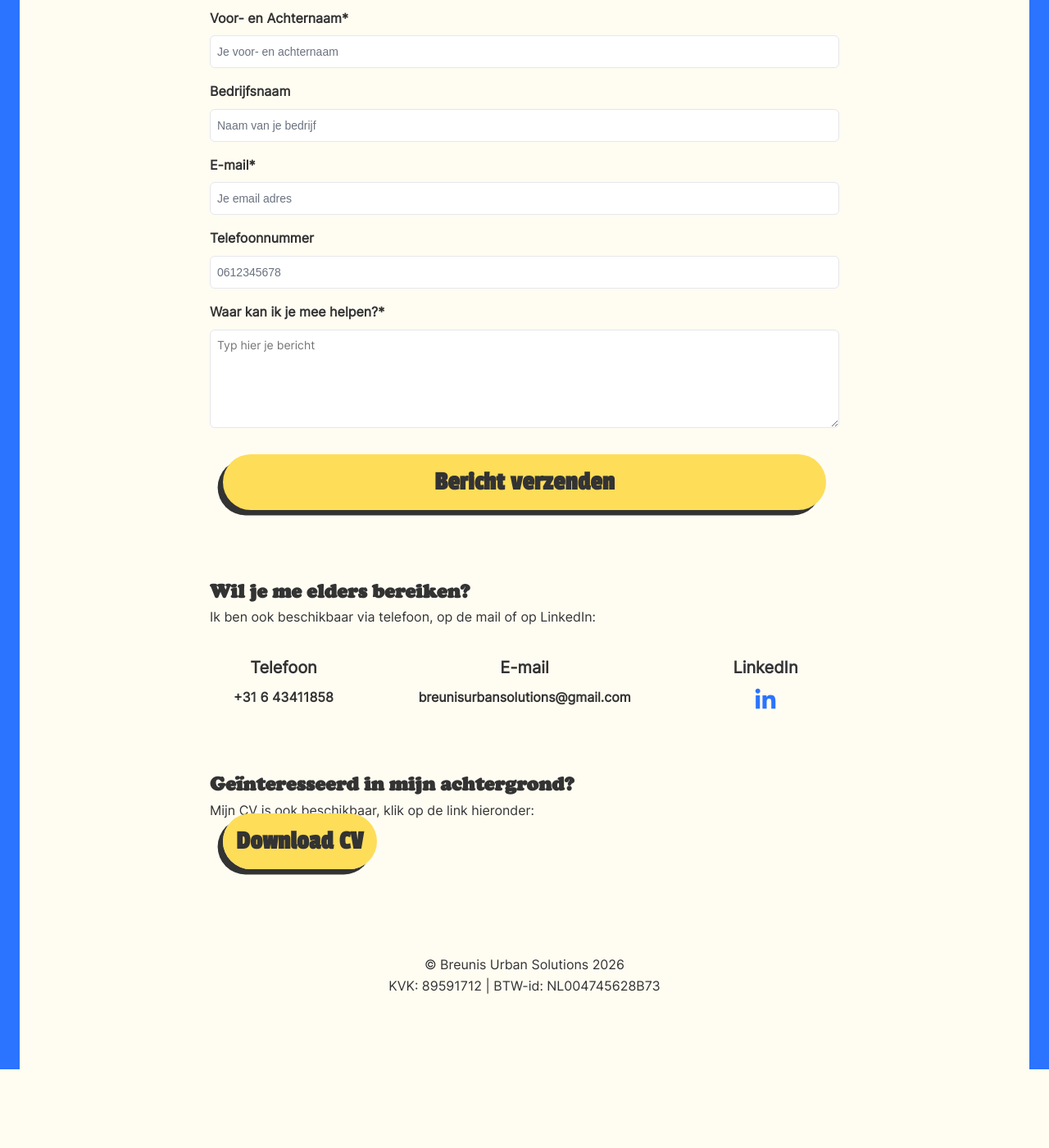
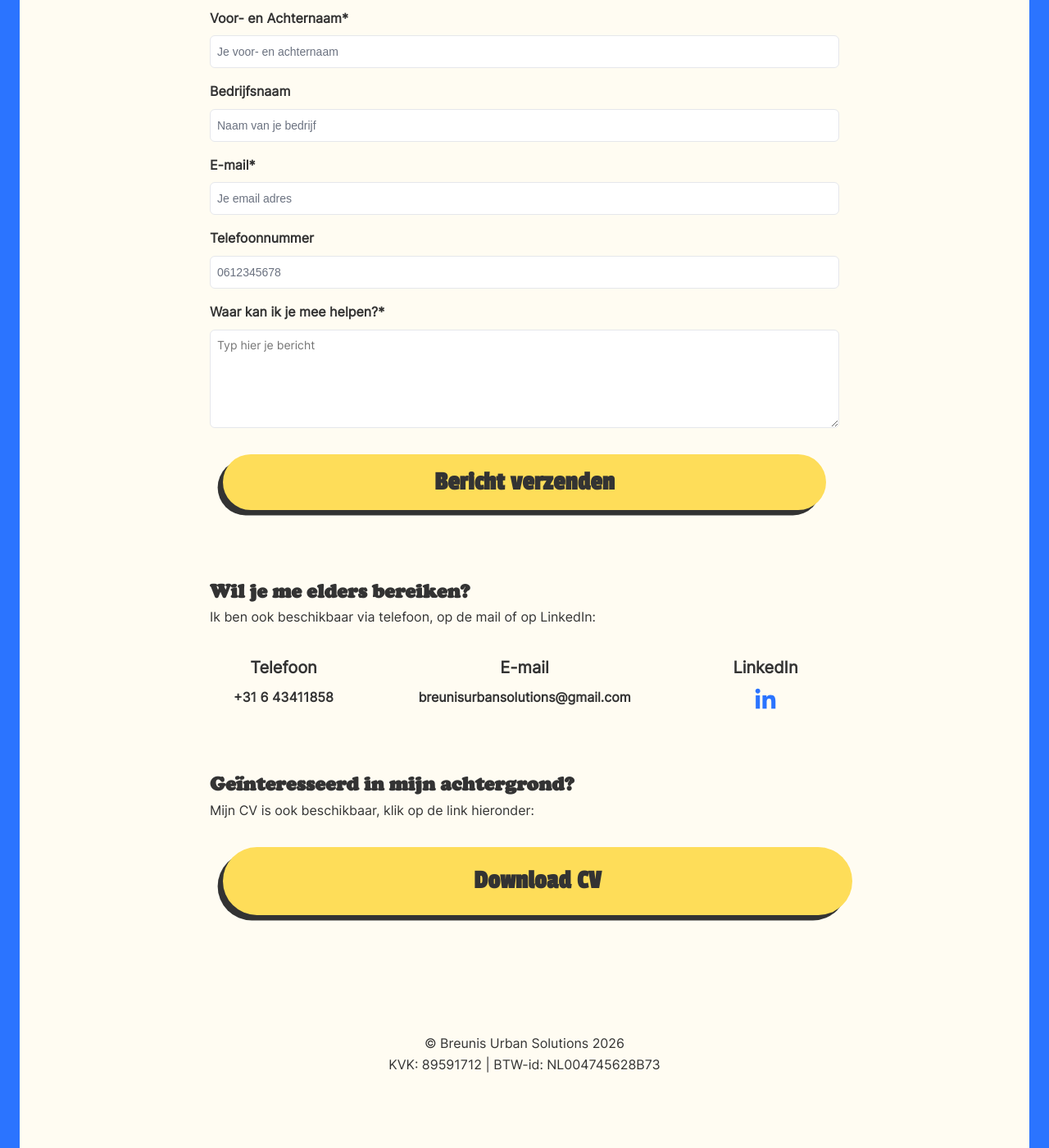
Before and after one commit to TheRealEdd/BreunisUrbanSolutions, a Jekyll site: the page built from contact.html, in a window 1280 px wide and 1400 px high, scrolled down 550 px. Shown: the whole window at 82% size. Built offline with Jekyll 4.4.1, drawn with Linux system fonts in a browser that asks for light colours; before the commit the page ends 1854 px from its top, so only the background shows below that.

Commit message:
button fix

```diff
--- a/contact.html
+++ b/contact.html
@@ -132,7 +132,7 @@ title: BUS | Contact
             Mijn CV is ook beschikbaar, klik op de link hieronder:
         </p>
         <a href="{{ cv_data.cv_file | prepend: site.baseurl }}"
-            download="CV_Breunis_Urban_Solutions.pdf" class="form-submit">
+            download="CV_Breunis_Urban_Solutions.pdf" class="form-submit" id="download-cv">
             Download CV
         </a>
     </div>
--- a/styles.css
+++ b/styles.css
@@ -920,6 +920,12 @@ footer {
     text-decoration: none;
 }
 
+#download-cv {
+    width: 100%;
+    display: inline-block;
+    text-align: center;
+}
+
 /* RESPONSIVE */
 
 @media (max-width: 900px) {
```
